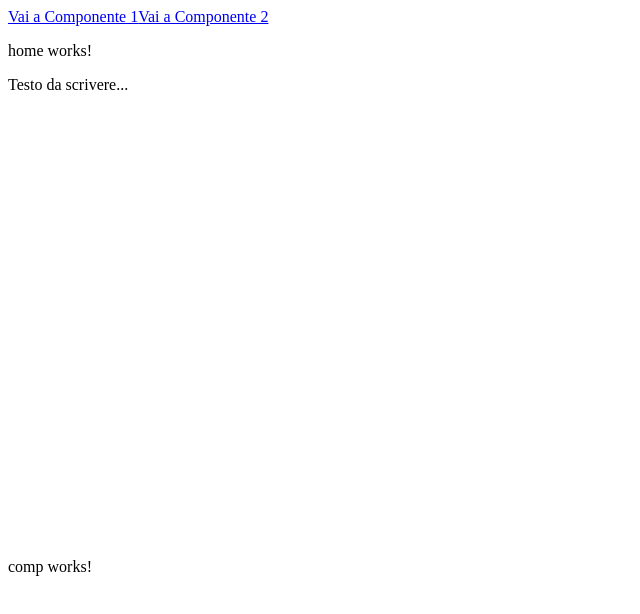
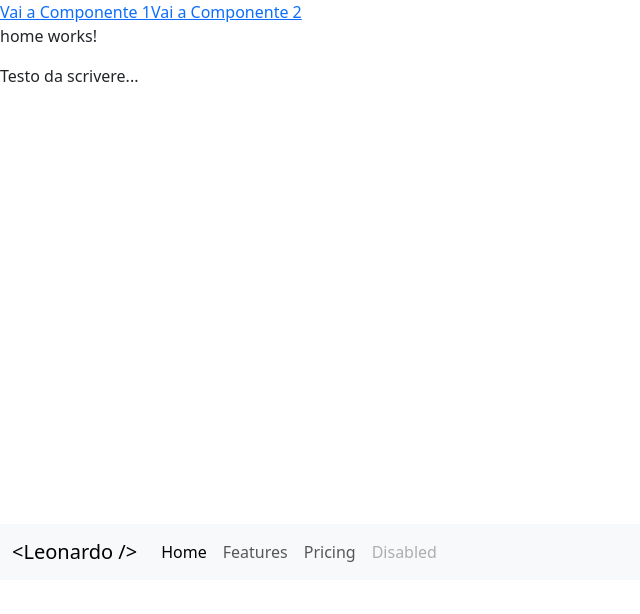
Before and after one commit to leominaudo/leominaudo.github.io, an Angular app: page / in a window 1280 px wide. Shown: the top 614 px of the page, without its empty margins (0-640 px from the left). Built offline with nearby package versions, Linux system fonts and the light colour scheme.

Commit message:
add bootstrap

```diff
--- a/angular.json
+++ b/angular.json
@@ -20,19 +20,15 @@
             "outputPath": "docs",
             "index": "src/index.html",
             "main": "src/main.ts",
-            "polyfills": [
-              "zone.js"
-            ],
+            "polyfills": ["zone.js"],
             "tsConfig": "tsconfig.app.json",
             "inlineStyleLanguage": "scss",
-            "assets": [
-              "src/favicon.ico",
-              "src/assets"
-            ],
+            "assets": ["src/favicon.ico", "src/assets"],
             "styles": [
+              "./node_modules/bootstrap/dist/css/bootstrap.css",
               "src/styles.scss"
             ],
-            "scripts": []
+            "scripts": ["./node_modules/bootstrap/dist/js/bootstrap.js"]
           },
           "configurations": {
             "production": {
@@ -82,19 +78,11 @@
         "test": {
           "builder": "@angular-devkit/build-angular:karma",
           "options": {
-            "polyfills": [
-              "zone.js",
-              "zone.js/testing"
-            ],
+            "polyfills": ["zone.js", "zone.js/testing"],
             "tsConfig": "tsconfig.spec.json",
             "inlineStyleLanguage": "scss",
-            "assets": [
-              "src/favicon.ico",
-              "src/assets"
-            ],
-            "styles": [
-              "src/styles.scss"
-            ],
+            "assets": ["src/favicon.ico", "src/assets"],
+            "styles": ["src/styles.scss"],
             "scripts": []
           }
         }
--- a/package.json
+++ b/package.json
@@ -18,6 +18,9 @@
     "@angular/platform-browser": "^17.1.1",
     "@angular/platform-browser-dynamic": "^17.1.1",
     "@angular/router": "^17.1.1",
+    "@ng-bootstrap/ng-bootstrap": "^16.0.0",
+    "@popperjs/core": "^2.11.8",
+    "bootstrap": "^5.3.2",
     "rxjs": "~7.8.0",
     "tslib": "^2.3.0",
     "zone.js": "^0.14.3"
@@ -26,6 +29,7 @@
     "@angular-devkit/build-angular": "^17.1.1",
     "@angular/cli": "~17.1.1",
     "@angular/compiler-cli": "^17.1.1",
+    "@angular/localize": "^17.1.1",
     "@types/jasmine": "~4.3.0",
     "jasmine-core": "~4.5.0",
     "karma": "~6.4.0",
--- a/src/app/app.component.html
+++ b/src/app/app.component.html
@@ -8,5 +8,5 @@
 </div>
 
 <div style="height: 500px;">
-    <app-comp></app-comp>
+    <app-navbar></app-navbar>
 </div>
--- a/src/app/app.module.ts
+++ b/src/app/app.module.ts
@@ -6,6 +6,8 @@ import { AppComponent } from './app.component';
 import { HomeComponent } from './pages/home/home.component';
 import { TypewriterComponent } from './components/typewriter/typewriter.component';
 import { CompComponent } from './pages/comp/comp.component';
+import { NavbarComponent } from './components/navbar/navbar.component';
+import { NgbModule } from '@ng-bootstrap/ng-bootstrap';
 
 @NgModule({
   declarations: [
@@ -17,6 +19,8 @@ import { CompComponent } from './pages/comp/comp.component';
   imports: [
     BrowserModule,
     AppRoutingModule,
+    NavbarComponent,
+    NgbModule
   ],
   providers: [],
   bootstrap: [AppComponent],
--- /dev/null
+++ b/src/app/components/navbar/navbar.component.html
@@ -0,0 +1,33 @@
+<nav class="navbar navbar-expand-lg bg-light">
+  <div class="container-fluid">
+    <a class="navbar-brand" href="#">{{'\<Leonardo />'}}</a>
+    <button
+      class="navbar-toggler"
+      style="border: none"
+      type="button"
+      data-bs-toggle="collapse"
+      data-bs-target="#navbarNav"
+      aria-controls="navbarNav"
+      aria-expanded="false"
+      aria-label="Toggle navigation"
+    >
+      <span class="navbar-toggler-icon"></span>
+    </button>
+    <div class="collapse navbar-collapse" id="navbarNav">
+      <ul class="navbar-nav">
+        <li class="nav-item">
+          <a class="nav-link active" aria-current="page" href="#">Home</a>
+        </li>
+        <li class="nav-item">
+          <a class="nav-link" href="#">Features</a>
+        </li>
+        <li class="nav-item">
+          <a class="nav-link" href="#">Pricing</a>
+        </li>
+        <li class="nav-item">
+          <a class="nav-link disabled">Disabled</a>
+        </li>
+      </ul>
+    </div>
+  </div>
+</nav>
--- a/src/index.html
+++ b/src/index.html
@@ -1,11 +1,11 @@
-<!doctype html>
+<!DOCTYPE html>
 <html lang="it">
   <head>
-  <meta charset="utf-8">
+    <meta charset="utf-8" />
     <title>Leonardo Minaudo CV</title>
-  <base href="/">
-  <meta name="viewport" content="width=device-width, initial-scale=1">
-  <link rel="icon" type="image/x-icon" href="iconLogo.svg">
+    <base href="/" />
+    <meta name="viewport" content="width=device-width, initial-scale=1" />
+    <link rel="icon" type="image/x-icon" href="iconLogo.svg" />
   </head>
   <body>
     <app-root></app-root>
--- a/src/main.ts
+++ b/src/main.ts
@@ -1,3 +1,5 @@
+/// <reference types="@angular/localize" />
+
 import { platformBrowserDynamic } from '@angular/platform-browser-dynamic';
 
 import { AppModule } from './app/app.module';
--- a/src/styles.scss
+++ b/src/styles.scss
@@ -1 +1,4 @@
 /* You can add global styles to this file, and also import other style files */
+
+/* Importing Bootstrap SCSS file. */
+@import 'bootstrap/scss/bootstrap';
--- a/tsconfig.app.json
+++ b/tsconfig.app.json
@@ -3,7 +3,9 @@
   "extends": "./tsconfig.json",
   "compilerOptions": {
     "outDir": "./out-tsc/app",
-    "types": []
+    "types": [
+      "@angular/localize"
+    ]
   },
   "files": [
     "src/main.ts"
```
Also changed, not shown: src/app/components/navbar/navbar.component.ts (added, +10 -0 lines), src/app/components/navbar/navbar.component.scss (added), 2 other files (tests, documents, lock files or other folders). Lines whose indentation alone changed are shown as unchanged.
